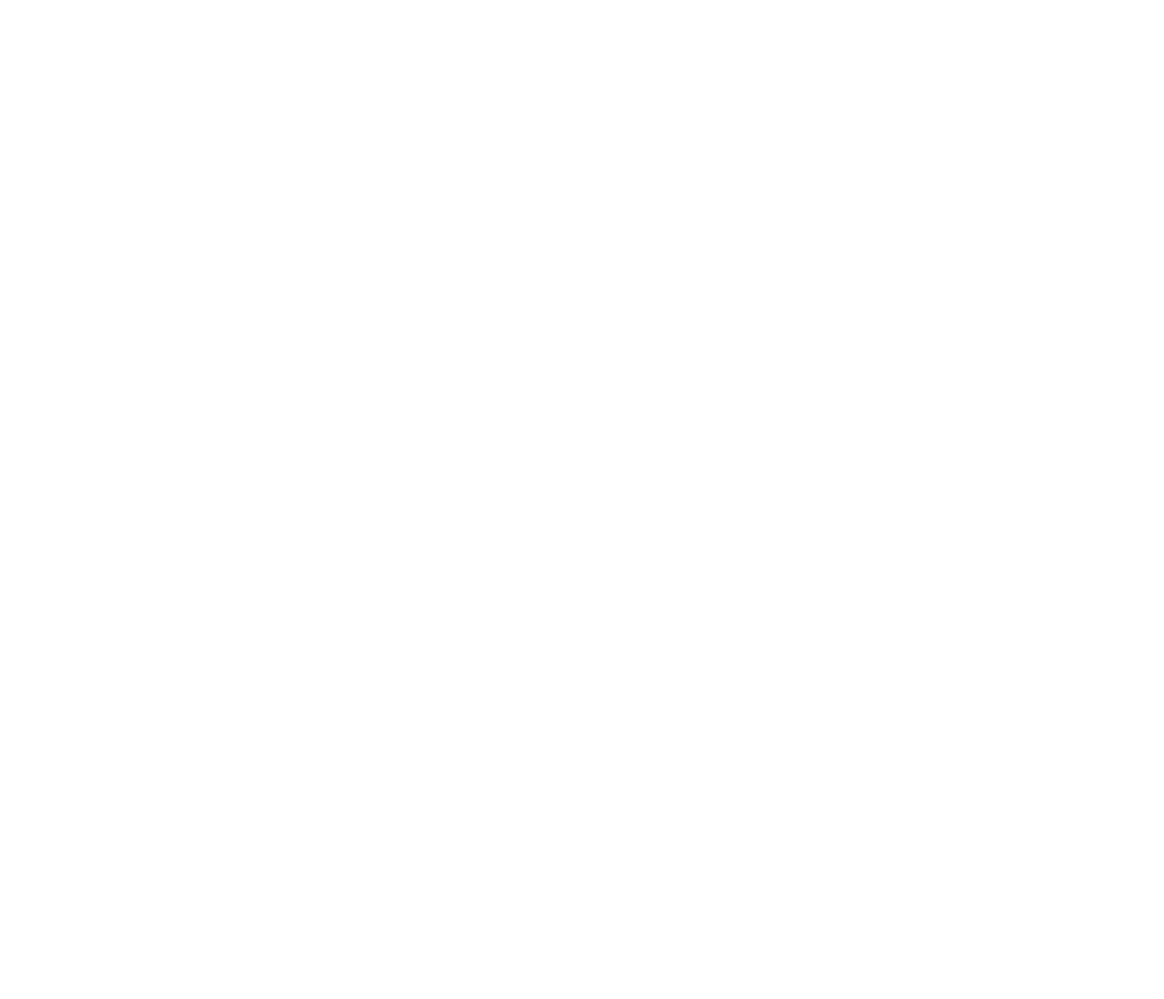
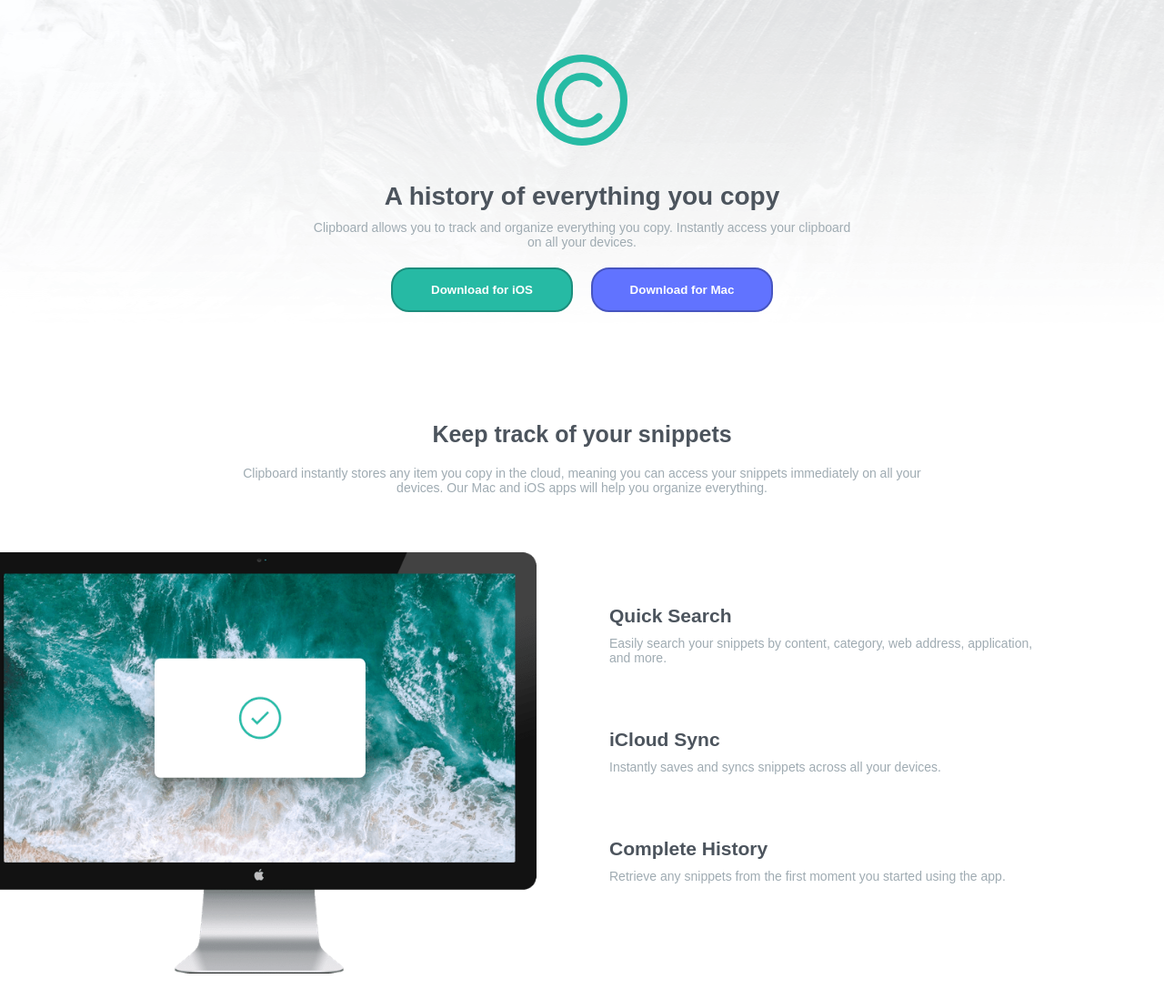
Before and after one commit to byRedHunter/live-landing-page, a plain HTML site: page index.html in a window 1280 px wide. Shown: the whole page at 91% size. Before the commit the page ends 800 px from the top, so only its background shows below. Drawn offline with Linux system fonts and the light colour scheme; a web font is replaced by a local one.

Commit message:
Add two sections

```diff
--- a/assets/css/main.css
+++ b/assets/css/main.css
@@ -26,3 +26,155 @@ body {
 	font-size: var(--font-size);
 	font-weight: var(--font-weight-400);
 }
+.container {
+	width: 90%;
+	max-width: 100rem;
+	margin: 0 auto;
+}
+.button {
+	width: 100%;
+	padding: 1.5rem 0;
+	border-radius: 2rem;
+	border: 0.2rem solid var(--color-gray-dark);
+	color: #fff;
+	font-weight: var(--font-weight-600);
+}
+.button__primary {
+	background-color: var(--color-green);
+	border-color: #1c8d7c;
+}
+.button__secondary {
+	background-color: var(--color-blue);
+	border-color: #4654c0;
+}
+.description {
+	color: var(--color-gray-light);
+	text-align: center;
+	margin-bottom: 2rem;
+	font-size: 1.4rem;
+}
+
+/* estilos para el main */
+.main {
+	width: 100%;
+	padding: 6rem 0;
+	background-image: url('../images/bg-header-mobile.png');
+	background-repeat: no-repeat;
+	background-position: top center;
+}
+.main .container {
+	display: flex;
+	flex-direction: column;
+	align-items: center;
+}
+.main__logo {
+	height: 10rem;
+	width: 10rem;
+}
+.main__logo .main__logo--image {
+	height: 100%;
+}
+.main__title {
+	text-align: center;
+	font-size: 2.8rem;
+	color: var(--color-gray-dark);
+	margin: 4rem 0 1rem 0;
+}
+.main__buttons {
+	display: flex;
+	flex-direction: column;
+	row-gap: 2rem;
+	width: 100%;
+}
+
+/* estilos para la seccion de track */
+.track {
+	width: 100%;
+	text-align: center;
+}
+.track__title {
+	color: var(--color-gray-dark);
+	font-size: 2.5rem;
+}
+.track__description {
+	width: 90%;
+	margin: 2rem auto 4rem;
+}
+.track__content {
+	width: 100%;
+}
+.track__content--image {
+	width: 100%;
+	margin-bottom: 4rem;
+}
+.track__content--image img {
+	width: 100%;
+}
+.feature h3 {
+	color: var(--color-gray-dark);
+}
+.feature p {
+	margin: 1rem 0 4rem;
+}
+/* estilos para la seccion de track */
+
+/* media queries */
+@media screen and (min-width: 768px) {
+	.button {
+		width: 20rem;
+	}
+
+	.main {
+		background-image: url('../images/bg-header-desktop.png');
+	}
+	.main__description {
+		width: 60%;
+		margin-left: auto;
+		margin-right: auto;
+	}
+	.main__buttons {
+		flex-direction: row;
+		column-gap: 2rem;
+		justify-content: center;
+	}
+
+	.track {
+		margin-top: 6rem;
+	}
+	.track__description {
+		width: 60%;
+	}
+	.track__content {
+		display: grid;
+		grid-template: 1fr / 1fr 1fr;
+		column-gap: 6rem;
+	}
+
+	.track__content--image img {
+		margin-left: -4rem;
+		height: 100%;
+		object-fit: contain;
+	}
+	.track__content--features {
+		text-align: left;
+	}
+	.feature {
+		width: 80%;
+	}
+	.feature p {
+		text-align: left;
+	}
+}
+
+@media screen and (min-width: 900px) {
+	.track__content--image {
+		height: 100%;
+	}
+	.track__content--features {
+		display: flex;
+		flex-direction: column;
+		height: 100%;
+		justify-content: center;
+		row-gap: 3rem;
+	}
+}
--- a/index.html
+++ b/index.html
@@ -6,5 +6,70 @@
 		<title>LandinPage</title>
 		<link rel="stylesheet" href="./assets/css/main.css" />
 	</head>
-	<body></body>
+	<body>
+		<main class="main">
+			<div class="container">
+				<figure class="main__logo">
+					<img
+						class="main__logo--image"
+						src="./assets/images/logo.svg"
+						alt="logo"
+					/>
+				</figure>
+
+				<h1 class="main__title">A history of everything you copy</h1>
+
+				<p class="main__description description">
+					Clipboard allows you to track and organize everything you copy.
+					Instantly access your clipboard on all your devices.
+				</p>
+
+				<div class="main__buttons">
+					<button class="button button__primary">Download for iOS</button>
+					<button class="button button__secondary">Download for Mac</button>
+				</div>
+			</div>
+		</main>
+
+		<section class="track">
+			<h2 class="track__title">Keep track of your snippets</h2>
+
+			<p class="track__description description">
+				Clipboard instantly stores any item you copy in the cloud, meaning you
+				can access your snippets immediately on all your devices. Our Mac and
+				iOS apps will help you organize everything.
+			</p>
+
+			<div class="track__content">
+				<figure class="track__content--image">
+					<img src="./assets/images/image-computer.png" alt="Computer" />
+				</figure>
+
+				<div class="track__content--features">
+					<div class="feature">
+						<h3>Quick Search</h3>
+						<p class="description">
+							Easily search your snippets by content, category, web address,
+							application, and more.
+						</p>
+					</div>
+
+					<div class="feature">
+						<h3>iCloud Sync</h3>
+						<p class="description">
+							Instantly saves and syncs snippets across all your devices.
+						</p>
+					</div>
+
+					<div class="feature">
+						<h3>Complete History</h3>
+						<p class="description">
+							Retrieve any snippets from the first moment you started using the
+							app.
+						</p>
+					</div>
+				</div>
+			</div>
+		</section>
+	</body>
 </html>
```
